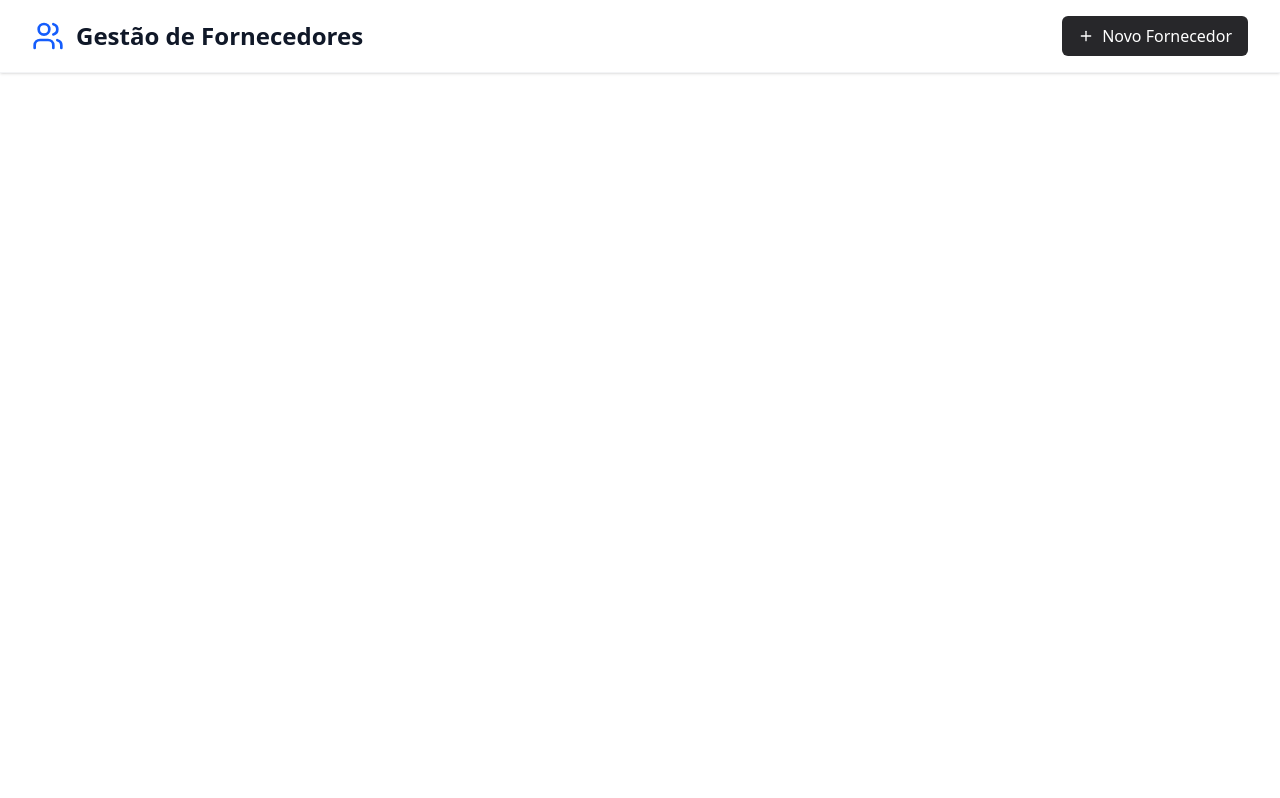
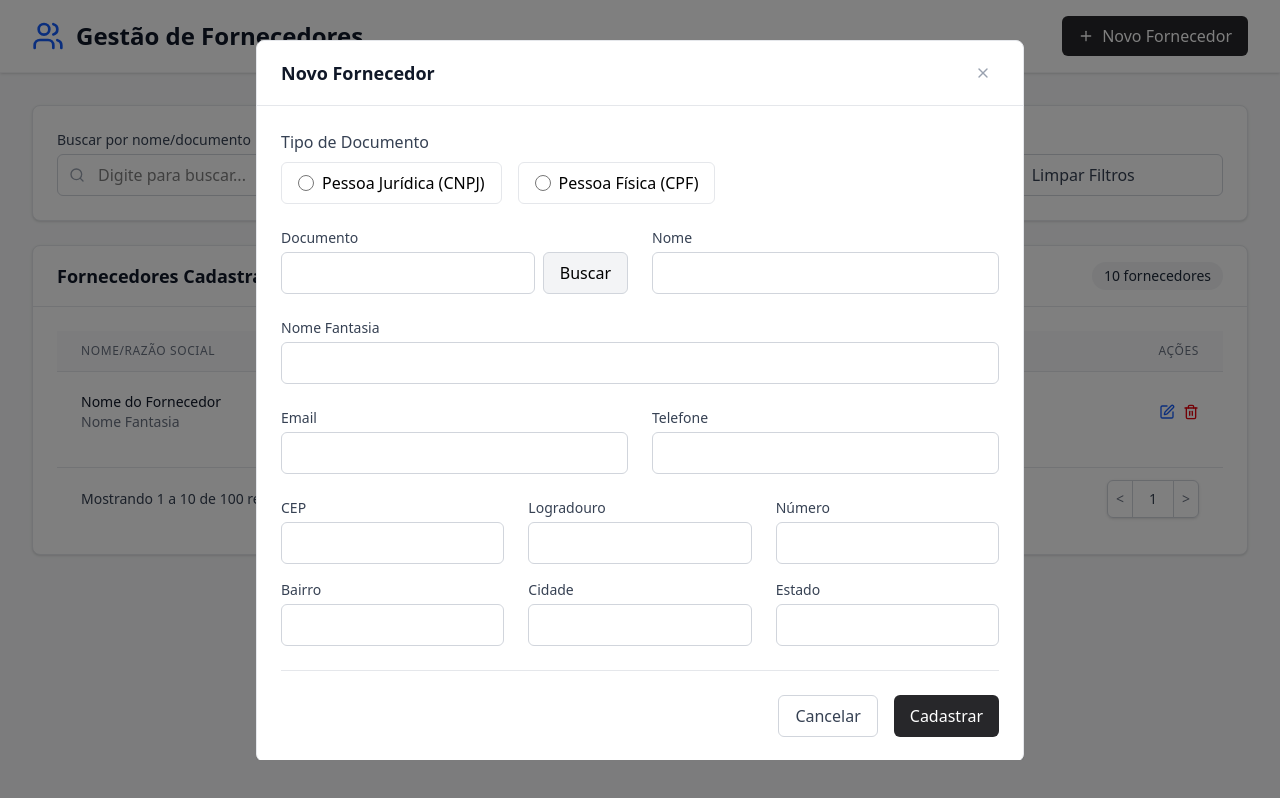
Before and after one commit to belloLucas/teste-desenvolvedor-php-fullstack, a Vue app in the folder frontend/: page / in a window 1280 px wide. Both pictures are taken after a click on the button "Novo Fornecedor". Built offline with nearby package versions, Linux system fonts and the light colour scheme.

Commit message:
feat: structuring all components together

```diff
--- a/frontend/src/App.vue
+++ b/frontend/src/App.vue
@@ -1,9 +1,41 @@
 <script setup>
 import Header from "./components/Header.vue";
+import SupplierFilters from "./components/SupplierFilters.vue";
+import SupplierList from "./components/SupplierList.vue";
+import SupplierForm from "./components/SupplierForm.vue";
+
+import { ref } from "vue";
+
+const showForm = ref(false);
+
+const openForm = () => {
+  showForm.value = true;
+};
+
+const closeForm = () => {
+  showForm.value = false;
+};
 </script>
 
 <template>
-  <Header />
+  <main class="min-h-screen bg-gray-50">
+    <Header @open-form="openForm" />
+
+    <div class="max-w-7xl mx-auto px-4 sm:px-6 lg:px-8 py-8">
+      <SupplierFilters />
+      <SupplierList />
+    </div>
+
+    <div
+      v-if="showForm"
+      class="fixed inset-0 bg-black bg-black/50 z-40 flex justify-center items-center"
+      @click.self="closeForm"
+    >
+      <div class="w-full max-w-3xl max-h-[90vh] overflow-y-auto">
+        <SupplierForm @close-form="closeForm" />
+      </div>
+    </div>
+  </main>
 </template>
 
 <style scoped></style>
```
